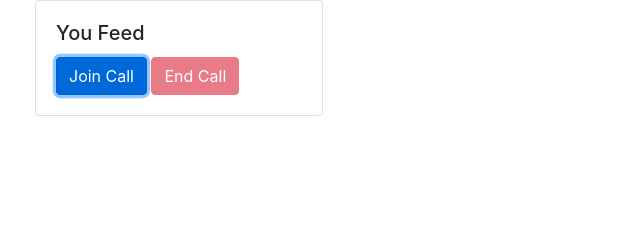
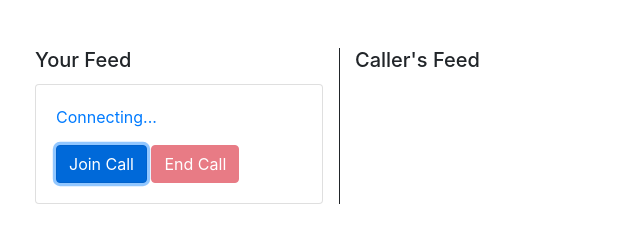
Before and after one commit to coderonfleek/twilio-electron-video, an Electron app: page src/index.html in a window 1000 px wide. Both pictures are taken after a click on the button "Join Call". Shown: the whole page, without its empty margins (0-640 px from the left). Drawn offline with nearby package versions, Linux system fonts and the light colour scheme; no server answers.

Commit message:
Connection Messages

```diff
--- a/src/index.html
+++ b/src/index.html
@@ -6,17 +6,17 @@
     <link rel="stylesheet" href="https://cdn.jsdelivr.net/npm/bootstrap@4.5.3/dist/css/bootstrap.min.css" integrity="sha384-TX8t27EcRE3e/ihU7zmQxVncDAy5uIKz4rEkgIXeMed4M0jlfIDPvg6uqKI2xXr2" crossorigin="anonymous">
   </head>
   <body>
-    <div class="container">
+    <div class="container pt-5">
       <div class="row">
-        <div class="col-md-6">
+        <div class="col-md-4" style="border-right: 1px solid;">
 
-
+          <h5 class="card-title">Your Feed</h5>
           <div class="card" style="width: 18rem;">
             <div id="my-feed">
 
             </div>
             <div class="card-body">
-              <h5 class="card-title">You Feed</h5>
+              <div id="connection-message"></div>
 
               <button class="btn btn-primary" id="join-call">Join Call</button>
               <button class="btn btn-danger" id="end-call" type="button" onclick="disconnectFromRoom()">End Call</button>
@@ -24,7 +24,8 @@
           </div>
 
         </div>
-        <div class="col-md-6">
+        <div class="col-md-8">
+          <h5 class="card-title">Caller's Feed</h5>
           <div id="remote-feeds">
 
           </div>
@@ -42,6 +43,7 @@
 
       let joinCallBtn = document.getElementById("join-call");
       let endCallBtn = document.getElementById("end-call");
+      let connectionMessage = document.getElementById("connection-message");
 
       endCallBtn.disabled = true;
 
@@ -55,6 +57,9 @@
       joinCallBtn.onclick = joinCall;
 
       function joinCall(params) {
+
+        connectionMessage.innerHTML = `<p class='text-primary'>Connecting...</p>`;
+
         createLocalTracks({
           audio: true,
           video: { width: 400 }
@@ -70,6 +75,7 @@
           video_room = room;
           joinCallBtn.disabled = true;
           endCallBtn.disabled = false;
+          connectionMessage.innerHTML = `<p class='text-success'>Connected</p>`;
 
           //Add partcipants already in the room
           room.participants.forEach(participant => {
@@ -133,6 +139,7 @@
 
         joinCallBtn.disabled = false;
         endCallBtn.disabled = true;
+        connectionMessage.innerHTML = `<p class='text-danger'>Disconnected</p>`
       }
 
 
```
